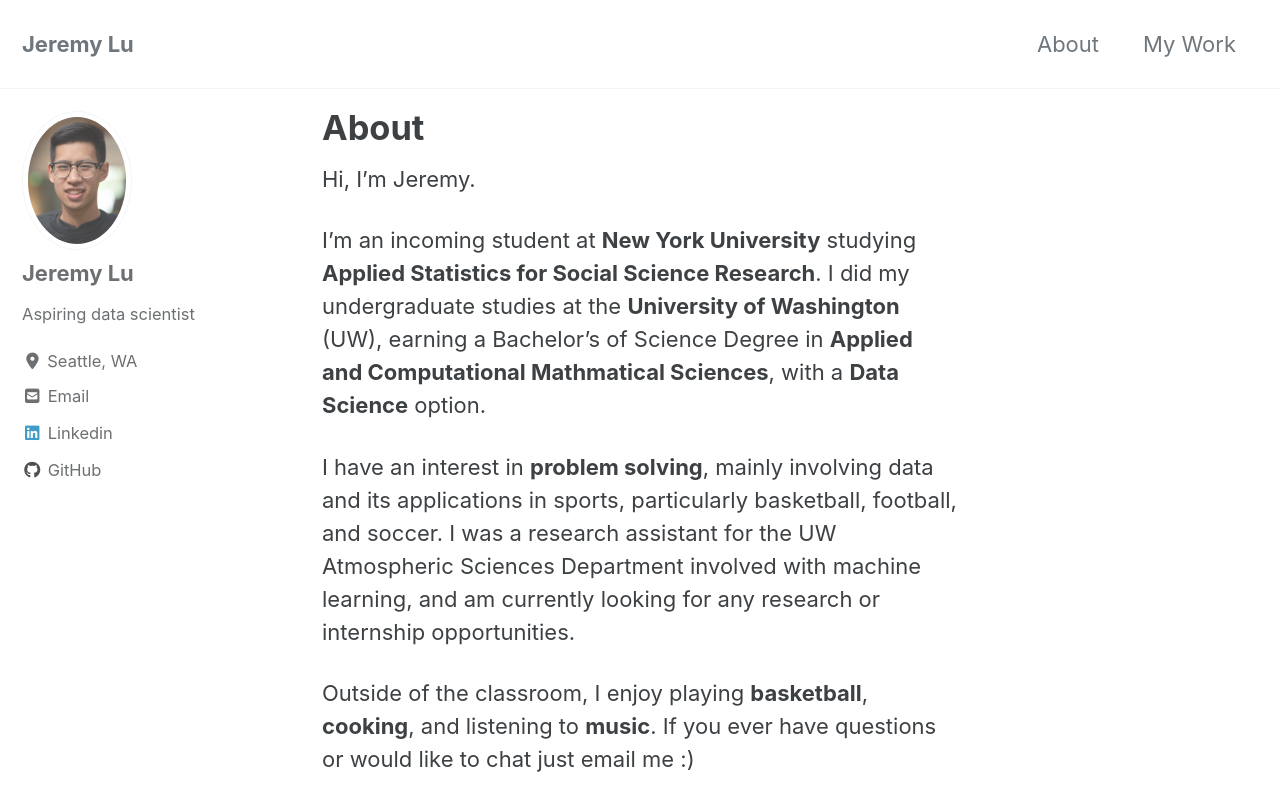
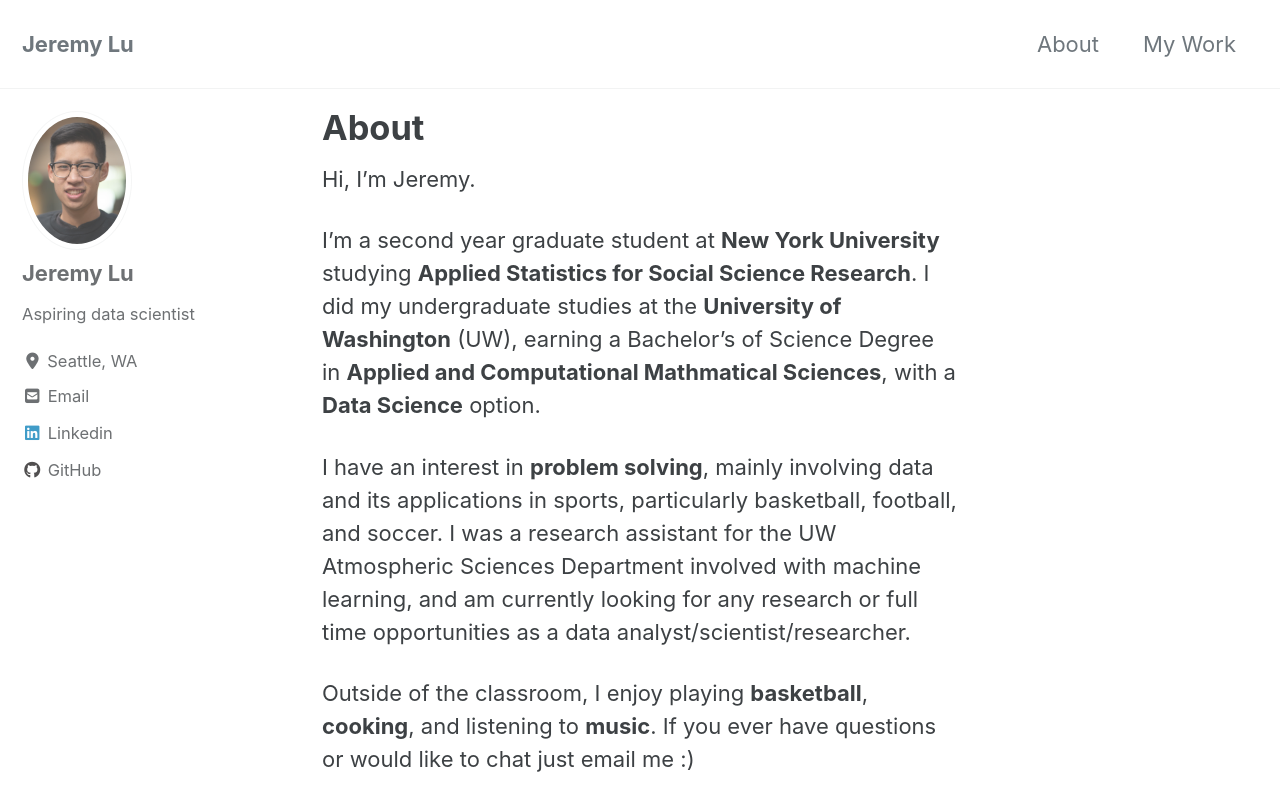
Before and after one commit to jeremylu43/jeremylu43.github.io, a Jekyll site: the page built from _pages/about.md, in a window 1280 px wide and 900 px high. Shown: the top 811 px of the window. Built offline with Jekyll 4.4.1, drawn with Linux system fonts in a browser that asks for light colours; cached includes are drawn as plain includes; nearby versions of some CDN libraries.

Commit message:
Update about.md

```diff
--- a/_pages/about.md
+++ b/_pages/about.md
@@ -4,8 +4,8 @@
 ---
 Hi, I'm Jeremy.
 
-I'm an incoming student at **New York University** studying **Applied Statistics for Social Science Research**. I did my undergraduate studies at the **University of Washington** (UW), earning a Bachelor's of Science Degree in **Applied and Computational Mathmatical Sciences**, with a **Data Science** option.
+I'm a second year graduate student at **New York University** studying **Applied Statistics for Social Science Research**. I did my undergraduate studies at the **University of Washington** (UW), earning a Bachelor's of Science Degree in **Applied and Computational Mathmatical Sciences**, with a **Data Science** option.
 
-I have an interest in **problem solving**, mainly involving data and its applications in sports, particularly basketball, football, and soccer. I was a research assistant for the UW Atmospheric Sciences Department involved with machine learning, and am currently looking for any research or internship opportunities.
+I have an interest in **problem solving**, mainly involving data and its applications in sports, particularly basketball, football, and soccer. I was a research assistant for the UW Atmospheric Sciences Department involved with machine learning, and am currently looking for any research or full time opportunities as a data analyst/scientist/researcher.
 
 Outside of the classroom, I enjoy playing **basketball**, **cooking**, and listening to **music**. If you ever have questions or would like to chat just email me :)
```
